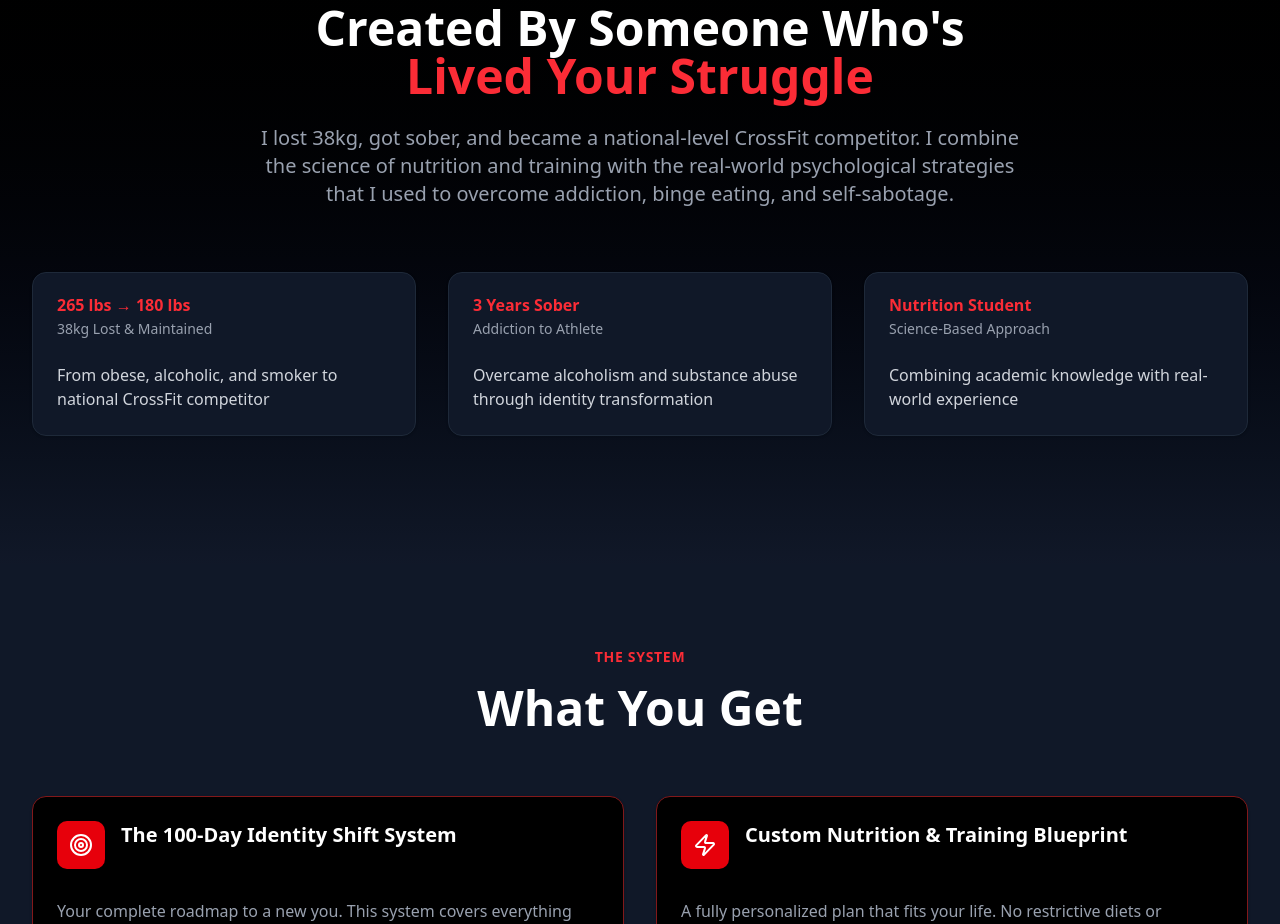
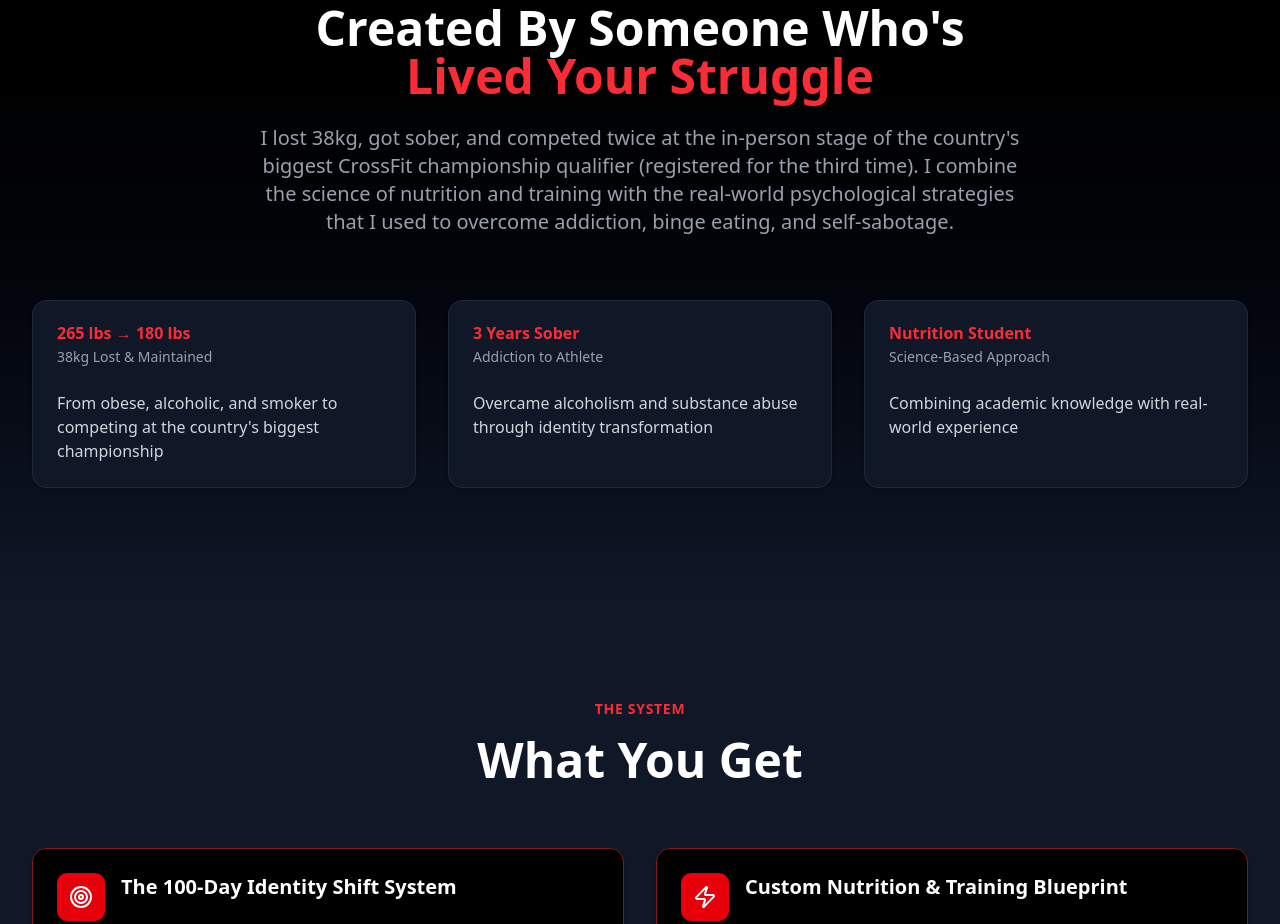
Before and after one commit to AdrianoDRJB/Transform-method, a React (Vite) app: page /identity in a window 1280 px wide. Shown: the part 980-1904 px from the top of the page. Built offline with nearby package versions, Linux system fonts and the light colour scheme.

Commit message:
Update competition description with accurate details

```diff
--- a/src/components/TheIdentity.jsx
+++ b/src/components/TheIdentity.jsx
@@ -144,7 +144,7 @@ function TheIdentity() {
               <span className="text-red-500">Lived Your Struggle</span>
             </h2>
             <p className="text-xl text-gray-400 max-w-3xl mx-auto">
-              I lost 38kg, got sober, and became a national-level CrossFit competitor. I combine the science of nutrition and training with the real-world psychological strategies that I used to overcome addiction, binge eating, and self-sabotage.
+              I lost 38kg, got sober, and competed twice at the in-person stage of the country's biggest CrossFit championship qualifier (registered for the third time). I combine the science of nutrition and training with the real-world psychological strategies that I used to overcome addiction, binge eating, and self-sabotage.
             </p>
           </div>
 
@@ -155,7 +155,7 @@ function TheIdentity() {
                 <CardDescription className="text-gray-400">38kg Lost & Maintained</CardDescription>
               </CardHeader>
               <CardContent>
-                <p className="text-gray-300">From obese, alcoholic, and smoker to national CrossFit competitor</p>
+                <p className="text-gray-300">From obese, alcoholic, and smoker to competing at the country's biggest championship</p>
               </CardContent>
             </Card>
 
```
